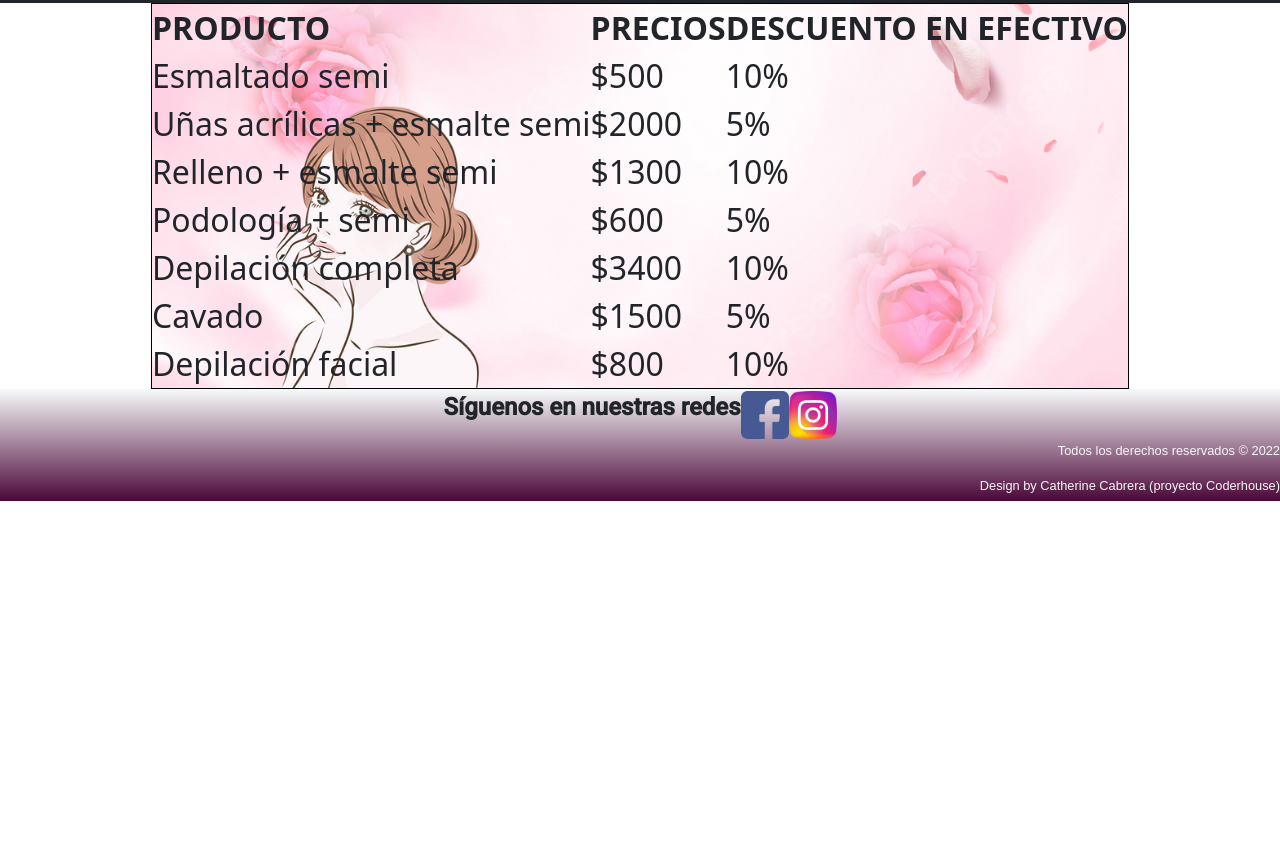
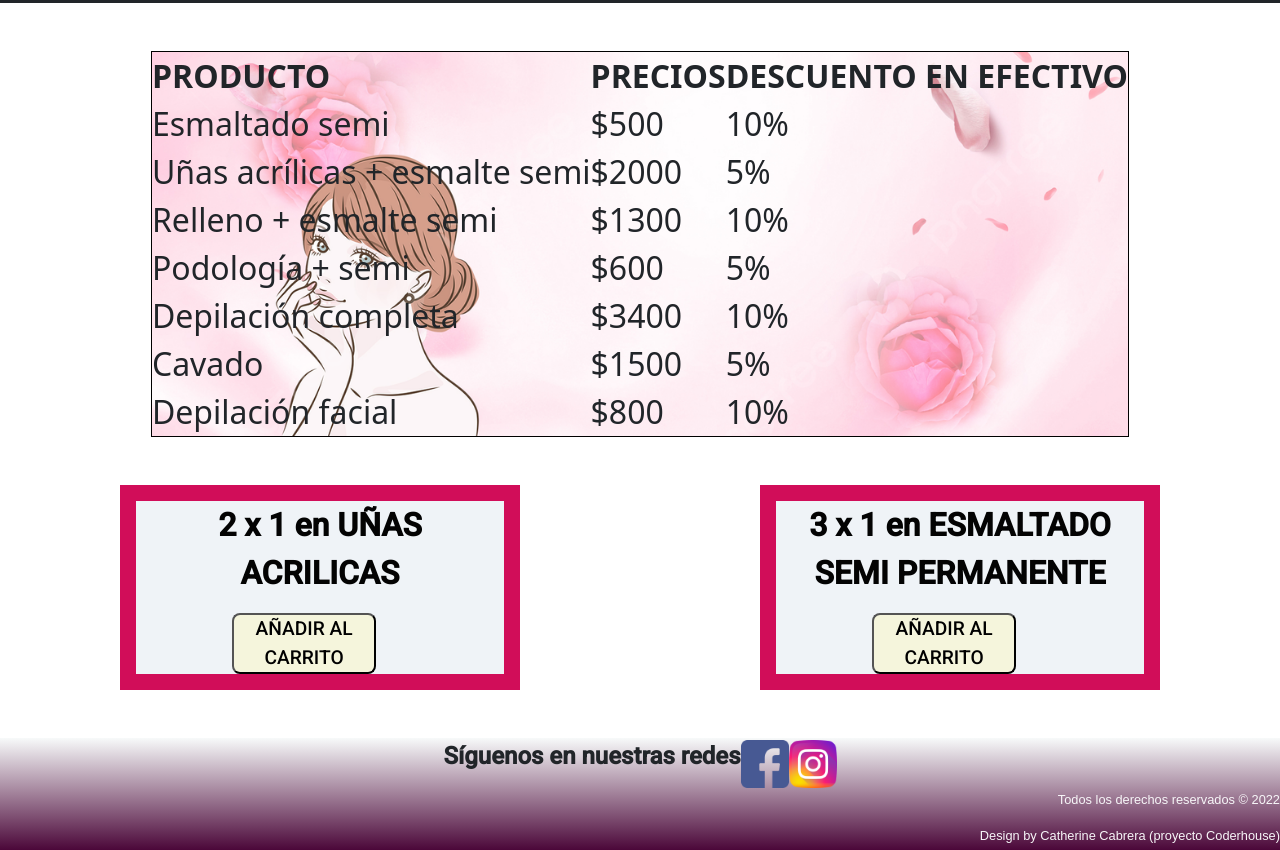
Before and after one commit to cathycabrera1/PF-Cabrera, a website: page pages/promociones.html in a window 1280 px wide. Shown: the part 378-1228 px from the top of the page. Before the commit the page ends 879 px from the top, so only its background shows below. Drawn offline with nearby package versions, Linux system fonts and the light colour scheme.

Commit message:
haciendo extend con botones

```diff
--- a/pages/promociones.html
+++ b/pages/promociones.html
@@ -108,6 +108,22 @@
                     <td>10%</td>
                 </tr>
             </table>
+
+            <section class="descuentos">
+                <div class="card-descuentos">
+                  <p class="descuentos__parrafo">2 x 1 en UÑAS ACRILICAS</p>
+                  <button class="boton-descuento"> AÑADIR AL CARRITO </button>
+
+                </div>
+
+                <div class="card-descuentos">
+                  <p class="descuentos__parrafo">3 x 1 en ESMALTADO SEMI PERMANENTE</p>
+                  <button class="boton-descuento"> AÑADIR AL CARRITO </button>
+
+                </div>
+
+
+              </section>
         </section>
     </main>
     <footer class="footer">
--- a/scss/_mediaqueries.scss
+++ b/scss/_mediaqueries.scss
@@ -2,7 +2,7 @@
   @media screen and (max-width: 1400px) {
   .opciones {
     display: grid;
-    grid-template-columns: 1fr 1fr;
+    grid-template-columns: 1fr;
   }
    }
   @media screen and (max-width: $pantalla-xg) {
@@ -59,11 +59,17 @@
       .informacion {
         font-size: 250%;
       }
-      .opciones {
-        display: grid;
-        grid-template-columns: 1fr;
-      }
+
+  .descuentos{
+  display: grid;
+    grid-template-columns: 1fr;
+    justify-items: center;
+    align-items: center;
+    justify-content: space-between;
+    align-content: space-between;
+
     }
+     }
 
 
     /* MEDIA QUERIES PANTALLA MEDIANA*/
--- a/scss/_promociones.scss
+++ b/scss/_promociones.scss
@@ -6,4 +6,37 @@ table {
     background-repeat: no-repeat;
     background-size: cover;
     margin: 0 auto;
+    margin-bottom: 3rem;
+    margin-top: 3rem;
   }
+
+.descuentos{
+  display: grid;
+    grid-template-columns: 1fr 1fr;
+    justify-items: center;
+    align-items: center;
+    justify-content: space-between;
+    align-content: space-between;
+
+    p {
+      color: rgb(3, 3, 3);
+      text-align: center;
+      font-size: $fuente-chica;
+      font-weight: 700;
+      }
+
+}
+
+.card-descuentos{
+  font-family: "Roboto", sans-serif;
+    border: solid 0.2rem rgb(209, 13, 89);
+    border-width: 1rem;
+    width: 25rem;
+    background-color: #eff3f7;
+    margin-bottom: 3rem;
+}
+
+/*EXTEND*/
+.boton-descuento{
+  @extend .boton;
+}
```
Also changed, not shown: css/styles.css, 1 other file.
